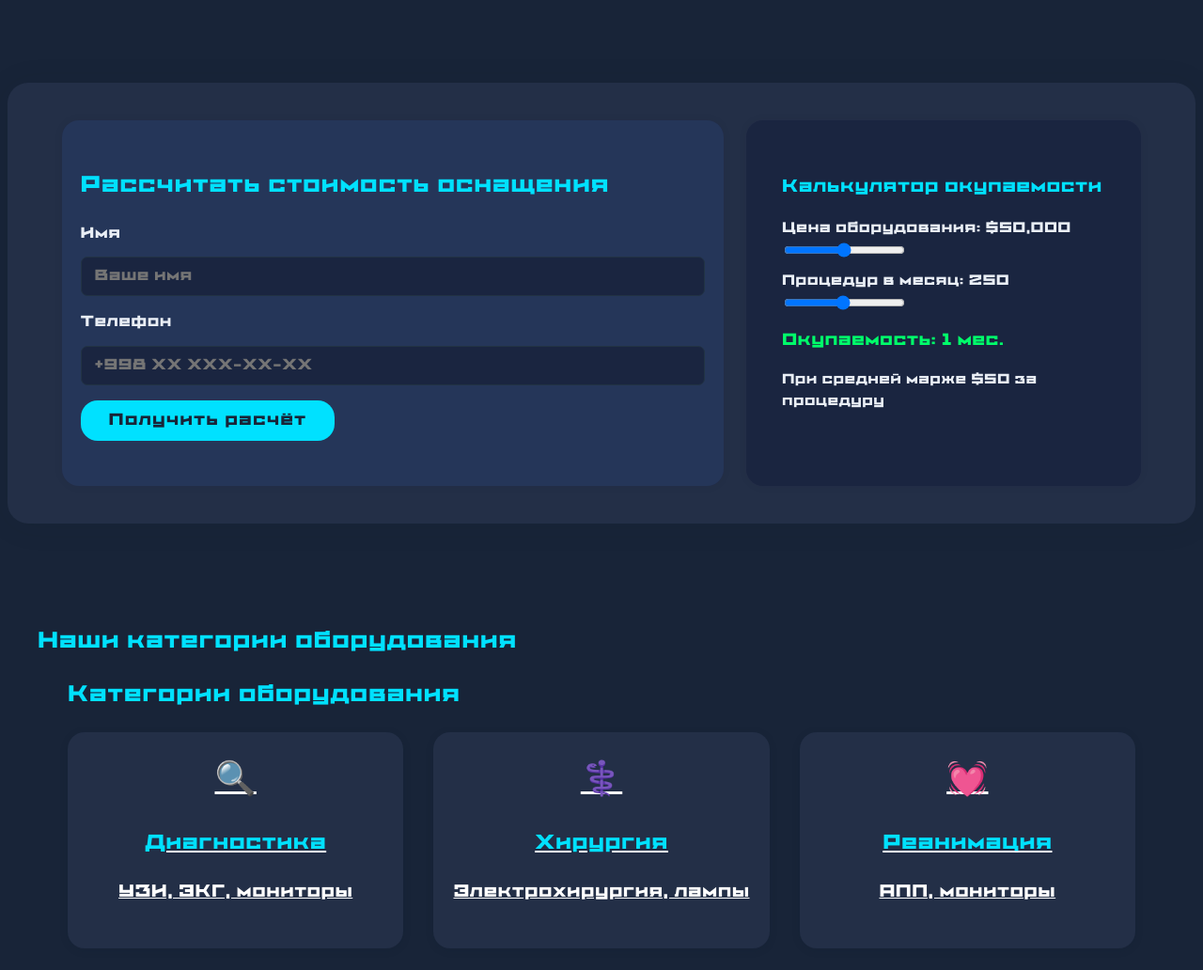
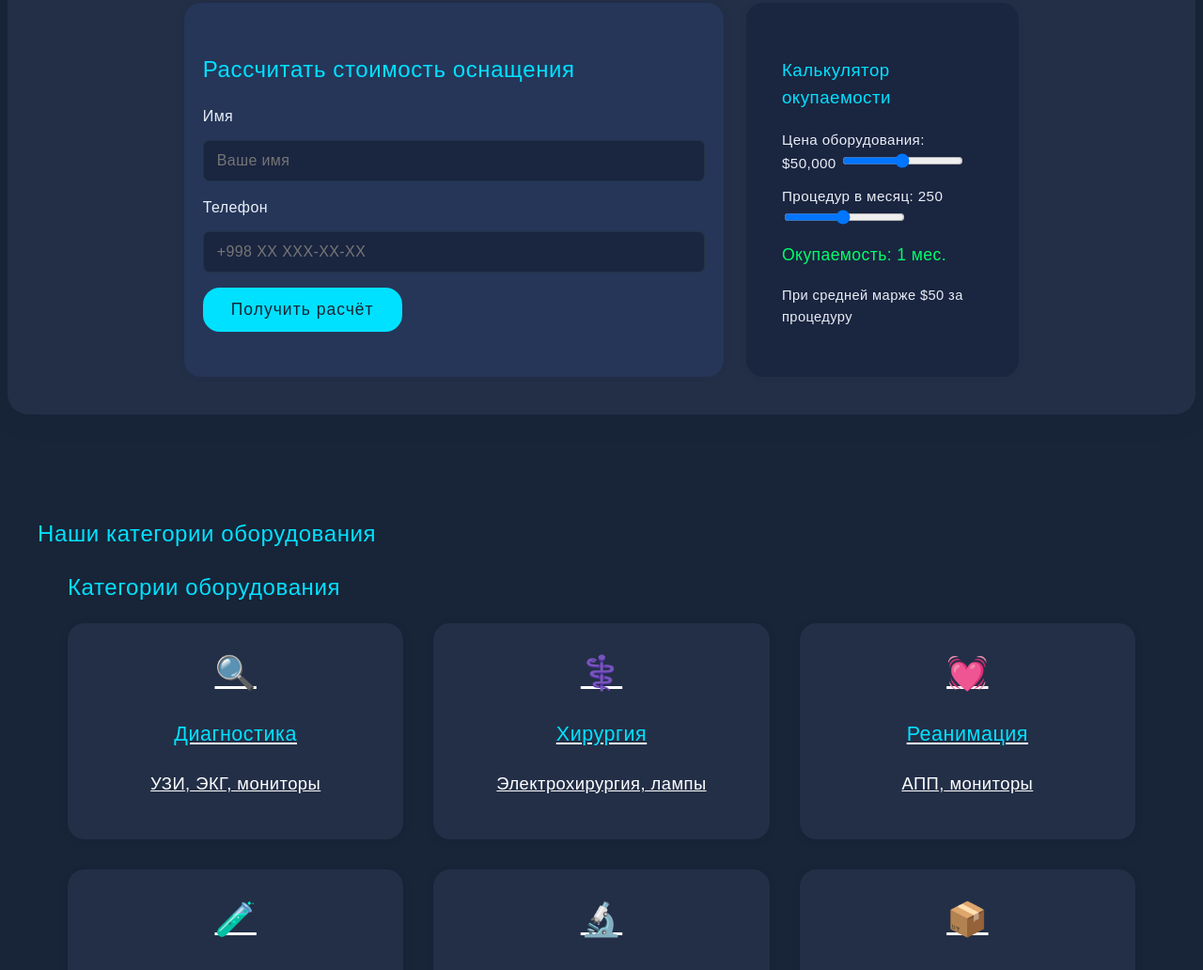
Before and after one commit to Drujkomax/miamed-site, a plain HTML site: page index.html in a window 1280 px wide. Shown: the part 1768-2800 px from the top of the page at 94% size. Drawn offline with nearby package versions, Linux system fonts and the light colour scheme; a web font is replaced by a local one.

Commit message:
Update style.css
меняю шрифт

```diff
--- a/style.css
+++ b/style.css
@@ -1,6 +1,6 @@
 @font-face {
-  font-family: 'ProtoSans';
-  src: url('fonts/3b6ce-protosans563.ttf') format('truetype');
+  font-family: 'KBAstrolyte';
+  src: url('fonts/kb_astrolyte.ttf') format('truetype');
   font-weight: normal;
   font-style: normal;
   font-display: swap;
@@ -25,7 +25,7 @@ h1, h2, h3, h4, h5, h6,
 .hit-card,
 .footer,
 .modal-content {
-  font-family: 'ProtoSans', Arial, sans-serif !important;
+  font-family: 'KBAstrolyte', Arial, sans-serif !important;
   font-weight: normal !important;
   letter-spacing: 0.025em;
 }
@@ -88,7 +88,7 @@ h2, h3, h4, h5, h6 { letter-spacing: 0.025em; }
 
 /* Кнопки */
 .btn-neon {
-  font-family: 'ProtoSans', Arial, sans-serif !important;
+  font-family: 'KBAstrolyte', Arial, sans-serif !important;
   font-weight: normal !important;
   letter-spacing: 0.025em;
   background: var(--c-primary);
@@ -148,7 +148,7 @@ h2, h3, h4, h5, h6 { letter-spacing: 0.025em; }
 
 /* Карточки категорий - специальные стили */
 .category-card {
-  font-family: 'ProtoSans', Arial, sans-serif !important;
+  font-family: 'KBAstrolyte', Arial, sans-serif !important;
   font-weight: normal !important;
   letter-spacing: 0.025em;
   text-align: center;
```
